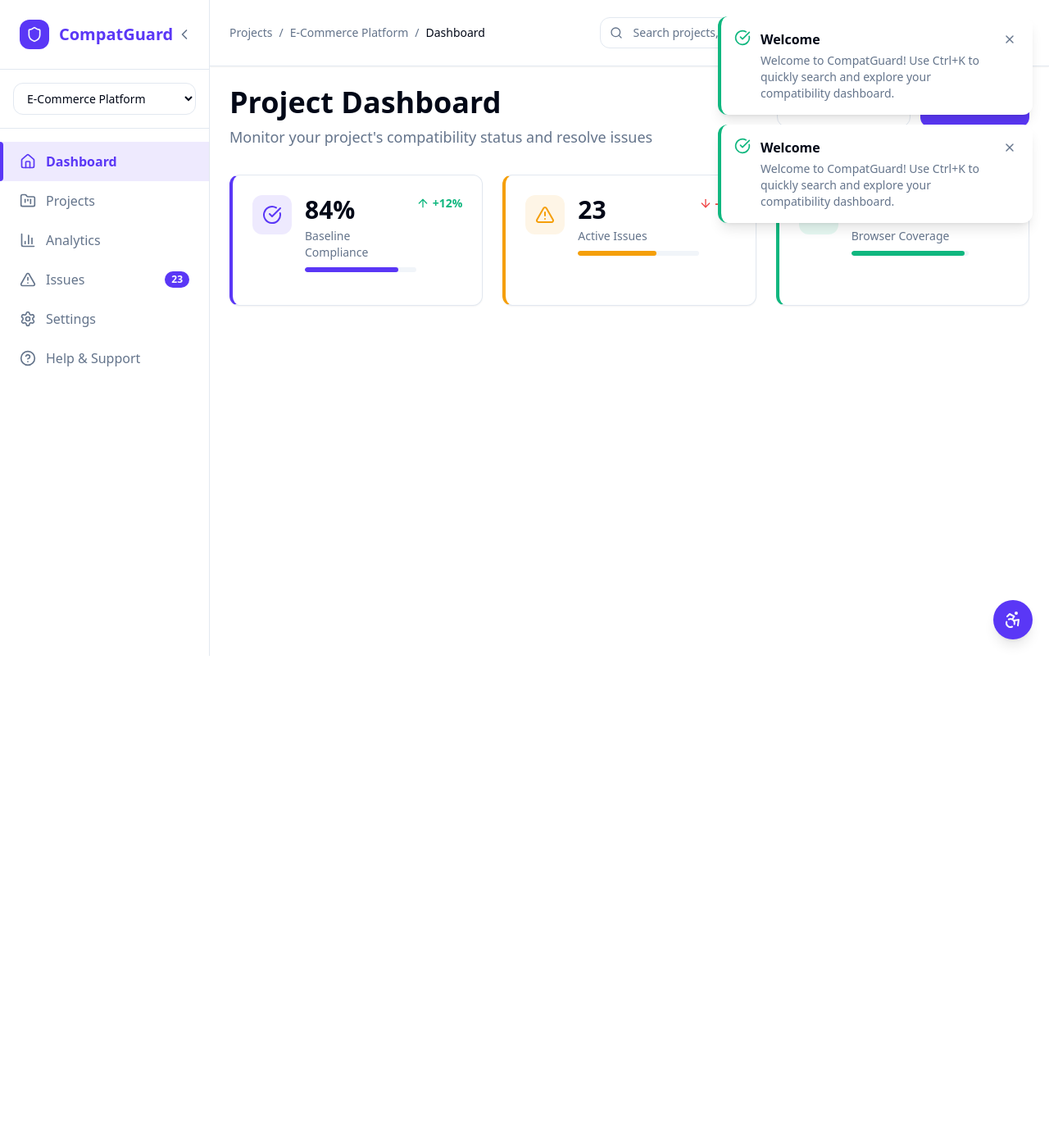
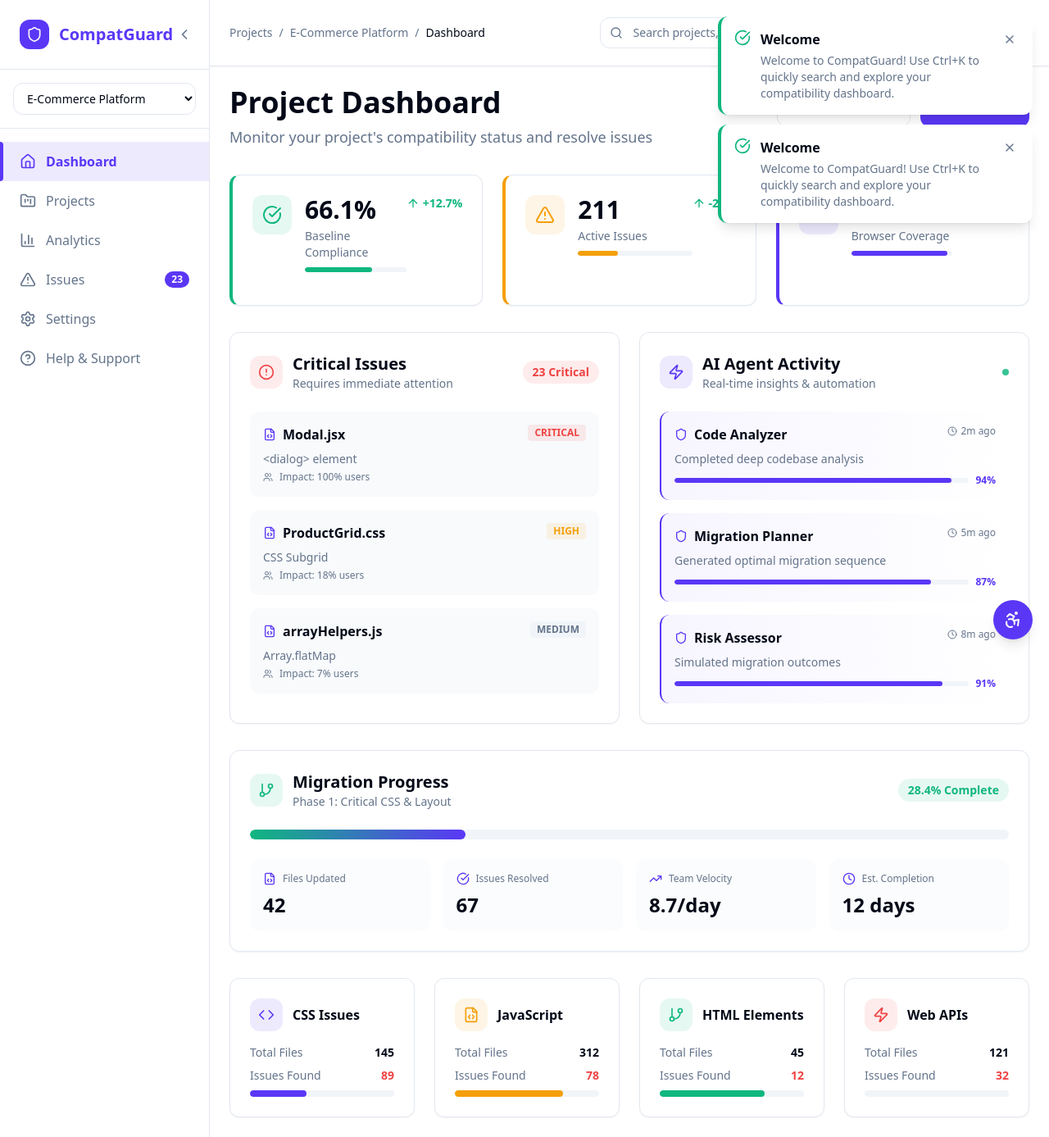
Before and after one commit to lucylow/compat-guard, a React (Vite) app: page /dashboard in a window 1280 px wide. Shown: the whole page at 82% size. Before the commit the page ends 800 px from the top, so only its background shows below. Built offline with nearby package versions, Linux system fonts and the light colour scheme.

Commit message:
Add mock data to dashboard

```diff
--- a/src/pages/Index.tsx
+++ b/src/pages/Index.tsx
@@ -1,5 +1,5 @@
 import React, { useEffect } from 'react';
-import { CheckCircle, AlertTriangle, TrendingUp, Download, RefreshCw } from 'lucide-react';
+import { CheckCircle, AlertTriangle, TrendingUp, Download, RefreshCw, Code, GitBranch, Shield, Users, Zap, AlertCircle, FileCode, Clock } from 'lucide-react';
 import { Sidebar } from '../components/Sidebar';
 import { Header } from '../components/Header';
 import { StatsCard } from '../components/StatsCard';
@@ -95,34 +95,195 @@ const DashboardContent = () => {
           </div>
 
           {/* Stats Grid */}
-          <div className="grid grid-cols-1 md:grid-cols-3 gap-6">
+          <div className="grid grid-cols-1 md:grid-cols-3 gap-6 mb-8">
             <StatsCard
               icon={CheckCircle}
-              value="84%"
+              value="66.1%"
               label="Baseline Compliance"
-              progress={84}
-              trend="+12%"
+              progress={66}
+              trend="+12.7%"
               trendUp={true}
-              variant="primary"
+              variant="success"
             />
             <StatsCard
               icon={AlertTriangle}
-              value="23"
+              value="211"
               label="Active Issues"
-              progress={65}
-              trend="-5%"
-              trendUp={false}
+              progress={35}
+              trend="-28%"
+              trendUp={true}
               variant="warning"
             />
             <StatsCard
               icon={TrendingUp}
-              value="96%"
+              value="95%"
               label="Browser Coverage"
-              progress={96}
-              trend="+3%"
+              progress={95}
+              trend="+12.7%"
               trendUp={true}
-              variant="success"
+              variant="primary"
             />
+          </div>
+
+          {/* Main Content Grid */}
+          <div className="grid grid-cols-1 lg:grid-cols-2 gap-6 mb-8">
+            {/* Critical Issues Panel */}
+            <div className="bg-card rounded-xl p-6 shadow-sm border border-border">
+              <div className="flex items-center justify-between mb-6">
+                <div className="flex items-center gap-3">
+                  <div className="w-10 h-10 bg-destructive/10 text-destructive rounded-lg flex items-center justify-center">
+                    <AlertCircle className="w-5 h-5" />
+                  </div>
+                  <div>
+                    <h2 className="text-xl font-bold text-foreground">Critical Issues</h2>
+                    <p className="text-sm text-muted-foreground">Requires immediate attention</p>
+                  </div>
+                </div>
+                <span className="px-3 py-1 bg-destructive/10 text-destructive rounded-full text-sm font-semibold">23 Critical</span>
+              </div>
+              <div className="space-y-4">
+                {[
+                  { file: 'Modal.jsx', issue: '<dialog> element', impact: '100% users', severity: 'critical' },
+                  { file: 'ProductGrid.css', issue: 'CSS Subgrid', impact: '18% users', severity: 'high' },
+                  { file: 'arrayHelpers.js', issue: 'Array.flatMap', impact: '7% users', severity: 'medium' }
+                ].map((item, idx) => (
+                  <div key={idx} className="p-4 bg-muted/50 rounded-lg hover:bg-muted transition-colors animate-fade-in" style={{animationDelay: `${idx * 100}ms`}}>
+                    <div className="flex items-start justify-between mb-2">
+                      <div className="flex items-center gap-2">
+                        <FileCode className="w-4 h-4 text-primary" />
+                        <span className="font-semibold text-foreground">{item.file}</span>
+                      </div>
+                      <span className={`px-2 py-0.5 rounded text-xs font-semibold ${
+                        item.severity === 'critical' ? 'bg-destructive/10 text-destructive' :
+                        item.severity === 'high' ? 'bg-accent/10 text-accent' :
+                        'bg-muted text-muted-foreground'
+                      }`}>
+                        {item.severity.toUpperCase()}
+                      </span>
+                    </div>
+                    <p className="text-sm text-muted-foreground mb-1">{item.issue}</p>
+                    <div className="flex items-center gap-2 text-xs text-muted-foreground">
+                      <Users className="w-3 h-3" />
+                      <span>Impact: {item.impact}</span>
+                    </div>
+                  </div>
+                ))}
+              </div>
+            </div>
+
+            {/* AI Agent Activity */}
+            <div className="bg-card rounded-xl p-6 shadow-sm border border-border">
+              <div className="flex items-center justify-between mb-6">
+                <div className="flex items-center gap-3">
+                  <div className="w-10 h-10 bg-primary/10 text-primary rounded-lg flex items-center justify-center">
+                    <Zap className="w-5 h-5" />
+                  </div>
+                  <div>
+                    <h2 className="text-xl font-bold text-foreground">AI Agent Activity</h2>
+                    <p className="text-sm text-muted-foreground">Real-time insights & automation</p>
+                  </div>
+                </div>
+                <div className="w-2 h-2 bg-secondary rounded-full animate-pulse"></div>
+              </div>
+              <div className="space-y-4">
+                {[
+                  { agent: 'Code Analyzer', task: 'Completed deep codebase analysis', confidence: 94, time: '2m ago' },
+                  { agent: 'Migration Planner', task: 'Generated optimal migration sequence', confidence: 87, time: '5m ago' },
+                  { agent: 'Risk Assessor', task: 'Simulated migration outcomes', confidence: 91, time: '8m ago' }
+                ].map((item, idx) => (
+                  <div key={idx} className="p-4 bg-gradient-to-r from-primary/5 to-transparent rounded-lg border-l-2 border-primary animate-fade-in" style={{animationDelay: `${idx * 100}ms`}}>
+                    <div className="flex items-start justify-between mb-2">
+                      <div className="flex items-center gap-2">
+                        <Shield className="w-4 h-4 text-primary" />
+                        <span className="font-semibold text-foreground">{item.agent}</span>
+                      </div>
+                      <span className="text-xs text-muted-foreground flex items-center gap-1">
+                        <Clock className="w-3 h-3" />
+                        {item.time}
+                      </span>
+                    </div>
+                    <p className="text-sm text-muted-foreground mb-2">{item.task}</p>
+                    <div className="flex items-center gap-2">
+                      <div className="flex-1 h-1.5 bg-muted rounded-full overflow-hidden">
+                        <div className="h-full bg-primary rounded-full transition-all duration-500" style={{ width: `${item.confidence}%` }}></div>
+                      </div>
+                      <span className="text-xs font-semibold text-primary">{item.confidence}%</span>
+                    </div>
+                  </div>
+                ))}
+              </div>
+            </div>
+          </div>
+
+          {/* Migration Progress */}
+          <div className="bg-card rounded-xl p-6 shadow-sm border border-border mb-8">
+            <div className="flex items-center justify-between mb-6">
+              <div className="flex items-center gap-3">
+                <div className="w-10 h-10 bg-secondary/10 text-secondary rounded-lg flex items-center justify-center">
+                  <GitBranch className="w-5 h-5" />
+                </div>
+                <div>
+                  <h2 className="text-xl font-bold text-foreground">Migration Progress</h2>
+                  <p className="text-sm text-muted-foreground">Phase 1: Critical CSS & Layout</p>
+                </div>
+              </div>
+              <span className="px-3 py-1 bg-secondary/10 text-secondary rounded-full text-sm font-semibold">28.4% Complete</span>
+            </div>
+
+            <div className="mb-6">
+              <div className="h-3 bg-muted rounded-full overflow-hidden">
+                <div className="h-full bg-gradient-to-r from-secondary to-primary rounded-full transition-all duration-500" style={{ width: '28.4%' }}></div>
+              </div>
+            </div>
+
+            <div className="grid grid-cols-2 md:grid-cols-4 gap-4">
+              {[
+                { label: 'Files Updated', value: '42', icon: FileCode },
+                { label: 'Issues Resolved', value: '67', icon: CheckCircle },
+                { label: 'Team Velocity', value: '8.7/day', icon: TrendingUp },
+                { label: 'Est. Completion', value: '12 days', icon: Clock }
+              ].map((stat, idx) => (
+                <div key={idx} className="p-4 bg-muted/30 rounded-lg animate-fade-in" style={{animationDelay: `${idx * 50}ms`}}>
+                  <div className="flex items-center gap-2 mb-2">
+                    <stat.icon className="w-4 h-4 text-primary" />
+                    <span className="text-xs text-muted-foreground font-medium">{stat.label}</span>
+                  </div>
+                  <div className="text-2xl font-bold text-foreground">{stat.value}</div>
+                </div>
+              ))}
+            </div>
+          </div>
+
+          {/* Category Breakdown */}
+          <div className="grid grid-cols-1 md:grid-cols-2 lg:grid-cols-4 gap-6">
+            {[
+              { category: 'CSS Issues', total: 145, nonCompliant: 89, color: 'primary', icon: Code },
+              { category: 'JavaScript', total: 312, nonCompliant: 78, color: 'accent', icon: FileCode },
+              { category: 'HTML Elements', total: 45, nonCompliant: 12, color: 'secondary', icon: GitBranch },
+              { category: 'Web APIs', total: 121, nonCompliant: 32, color: 'destructive', icon: Zap }
+            ].map((cat, idx) => (
+              <div key={idx} className="bg-card rounded-xl p-6 shadow-sm border border-border hover:shadow-lg transition-all duration-300 hover:-translate-y-1 animate-fade-in" style={{animationDelay: `${idx * 100}ms`}}>
+                <div className="flex items-center gap-3 mb-4">
+                  <div className={`w-10 h-10 bg-${cat.color}/10 text-${cat.color} rounded-lg flex items-center justify-center`}>
+                    <cat.icon className="w-5 h-5" />
+                  </div>
+                  <h3 className="font-semibold text-foreground">{cat.category}</h3>
+                </div>
+                <div className="space-y-2">
+                  <div className="flex items-center justify-between text-sm">
+                    <span className="text-muted-foreground">Total Files</span>
+                    <span className="font-semibold text-foreground">{cat.total}</span>
+                  </div>
+                  <div className="flex items-center justify-between text-sm">
+                    <span className="text-muted-foreground">Issues Found</span>
+                    <span className="font-semibold text-destructive">{cat.nonCompliant}</span>
+                  </div>
+                  <div className="h-2 bg-muted rounded-full overflow-hidden mt-3">
+                    <div className={`h-full bg-${cat.color} rounded-full transition-all duration-500`} style={{ width: `${((cat.total - cat.nonCompliant) / cat.total * 100).toFixed(0)}%` }}></div>
+                  </div>
+                </div>
+              </div>
+            ))}
           </div>
         </main>
       </div>
```
